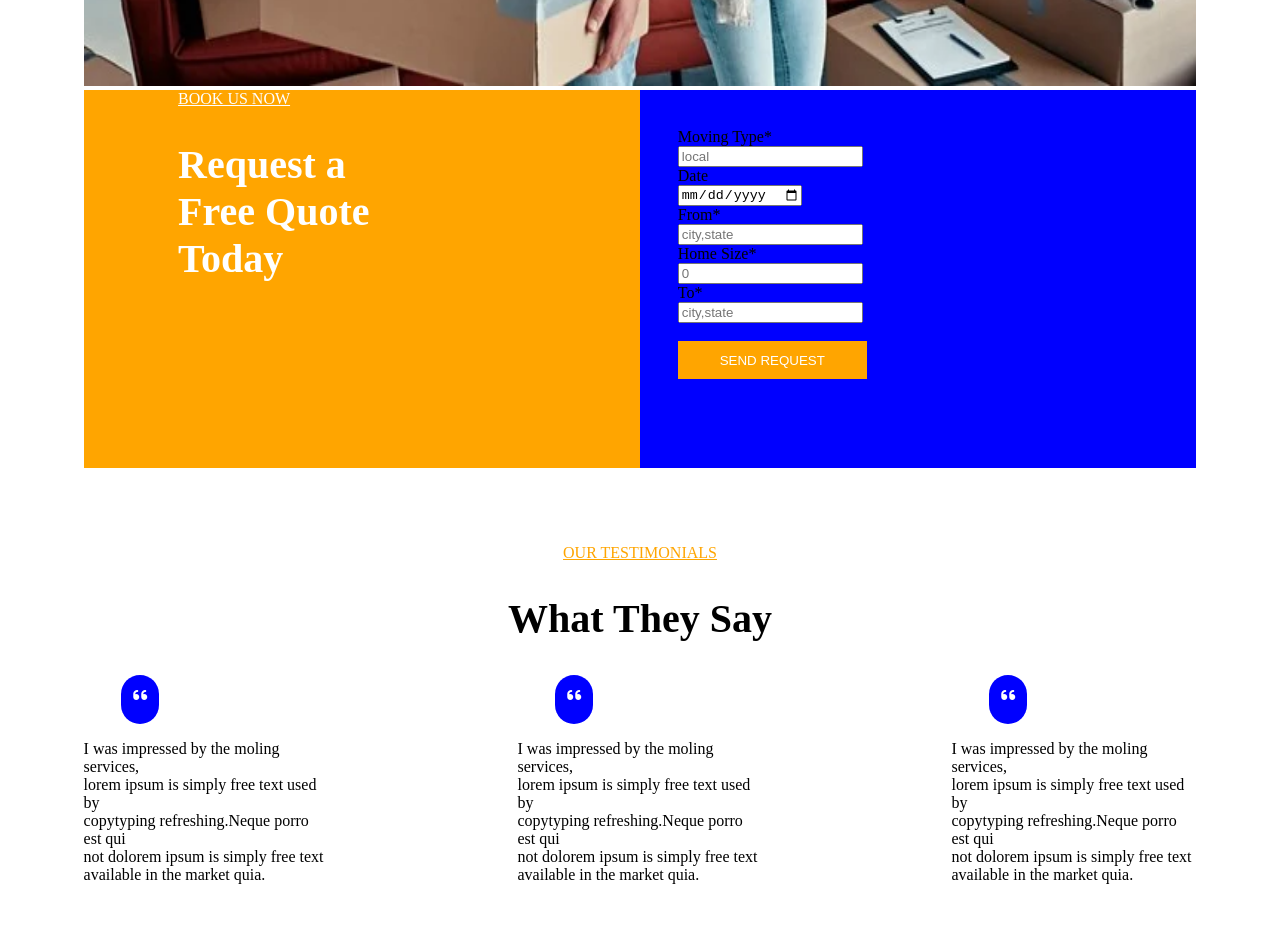
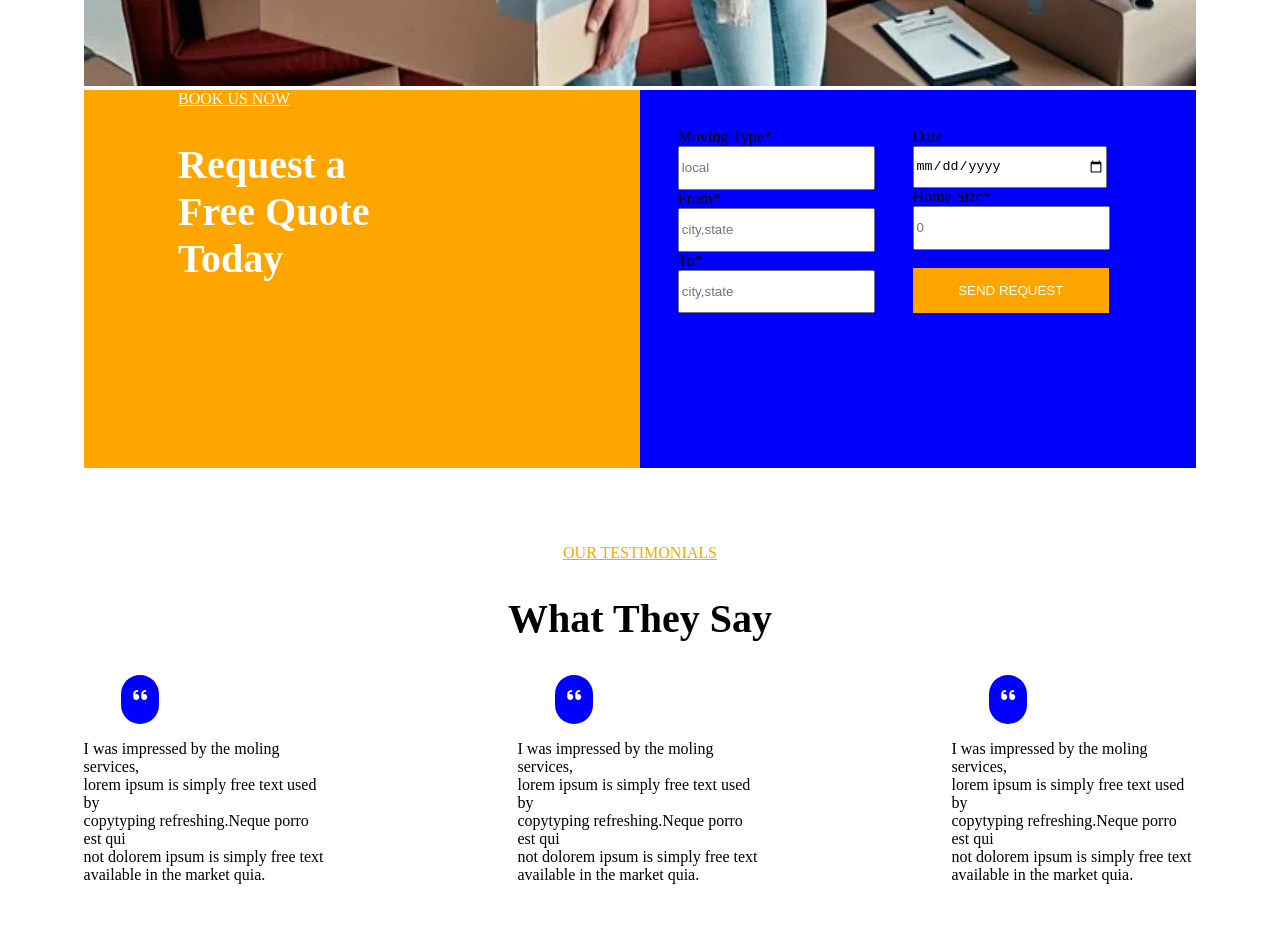
Before and after one commit to mercylinemakuto/MOVERS-WEB, a plain HTML site: page index.html in a window 1280 px wide. Shown: the part 5580-6508 px from the top of the page. Drawn offline with Linux system fonts and the light colour scheme.

Commit message:
add new changes

```diff
--- a/index.html
+++ b/index.html
@@ -149,27 +149,30 @@
             </div>
             <div class="moving-infor">
                 <form class="details">
-                    <label for="moving type">Moving Type*</label>
-                    <br>
-                    <input id="moving-type" placeholder="local " type="text">
-                    <br>
+                    <div>
+                        <label for="moving type">Moving Type*</label>
+                        <br>
+                        <input id="inputs" placeholder="local " type="text">
+                        <br>
+                        <label for="from">From*</label>
+                         <br>
+                        <input id="inputs" placeholder="city,state" type="text">
+                        <br>
+                        <label for="to">To*</label>
+                        <br>
+                        <input id="inputs" placeholder="city,state" type="text">
+                    </div>
+                    <div>
                     <label for="date">Date</label>
                     <br>
-                    <input id="date" placeholder="mm/dd/yy" type="date">
-                    <br>
-                    <label for="from">From*</label>
-                    <br>
-                    <input id="from" placeholder="city,state" type="text">
+                    <input id="inputs" placeholder="mm/dd/yy" type="date">
                     <br>
                     <label for="home size">Home Size*</label>
                     <br>
-                    <input id="home-size" placeholder="0" type="text">
-                    <br>
-                    <label for="to">To*</label>
-                    <br>
-                    <input id="to" placeholder="city,state" type="text">
+                    <input id="inputs" placeholder="0" type="text">
                     <br><br>
                     <button id="send-button">SEND REQUEST</button>
+                </div>
                 </form>
             </div>
         </div>
--- a/style.css
+++ b/style.css
@@ -262,6 +262,8 @@ h2{
 .details{
     margin-left: 1cm;
     margin-top: 1cm;
+    display: flex;
+    gap: 1cm;
 }
 
 .free-quote{
@@ -283,8 +285,8 @@ h2{
     background-color:orange;
     border: none;
     color: white;
-    width: 5cm;
-    height: 1cm;
+    width: 5.2cm;
+    height: 1.2cm;
 }
 #testimony{
     color: orange;
@@ -459,6 +461,8 @@ font-size: 30px;
 #legal{
     color: rgb(228, 166, 52);
 }
-#moving-type{
+#inputs{
+    width: 5cm;
+    height: 1cm;
 
 }
```
